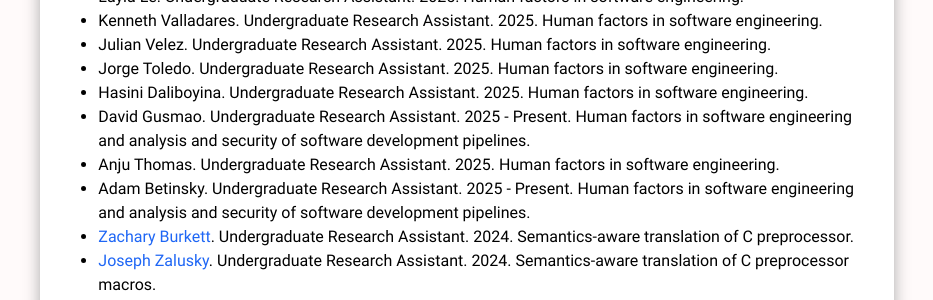
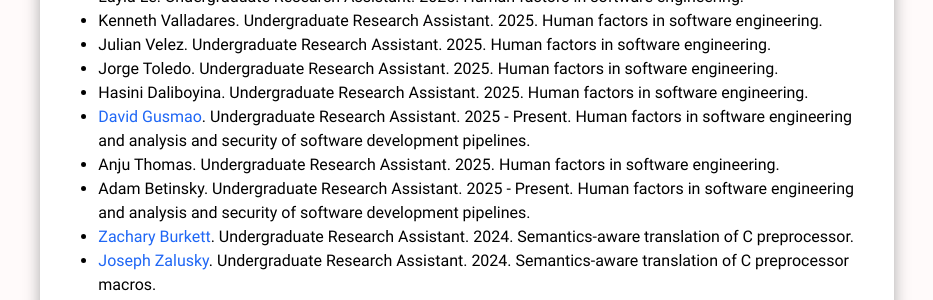
Before and after one commit to PappasBrent/pappasbrent.github.io, a Jekyll site: the page built from advising.md, in a window 1280 px wide. Shown: the part 531-831 px from the top of the page, without its empty margins (173-1106 px from the left). Built offline with Jekyll 4.4.1, drawn with Linux system fonts in a browser that asks for light colours; part of the change alters nothing that is shown.

```diff
--- a/advising.md
+++ b/advising.md
@@ -16,7 +16,7 @@ title: Advising
 - Julian Velez. Undergraduate Research Assistant. 2025. Human factors in software engineering.
 - Jorge Toledo. Undergraduate Research Assistant. 2025. Human factors in software engineering.
 - Hasini Daliboyina. Undergraduate Research Assistant. 2025. Human factors in software engineering.
-- David Gusmao. Undergraduate Research Assistant. 2025 - Present. Human factors in software engineering and analysis and security of software development pipelines.
+- [David Gusmao](http://d4davidg.github.io/). Undergraduate Research Assistant. 2025 - Present. Human factors in software engineering and analysis and security of software development pipelines.
 - Anju Thomas. Undergraduate Research Assistant. 2025. Human factors in software engineering.
 - Adam Betinsky. Undergraduate Research Assistant. 2025 - Present. Human factors in software engineering and analysis and security of software development pipelines.
 - [Zachary Burkett](https://zachburkett.website/). Undergraduate Research Assistant. 2024. Semantics-aware translation of C preprocessor.
```
